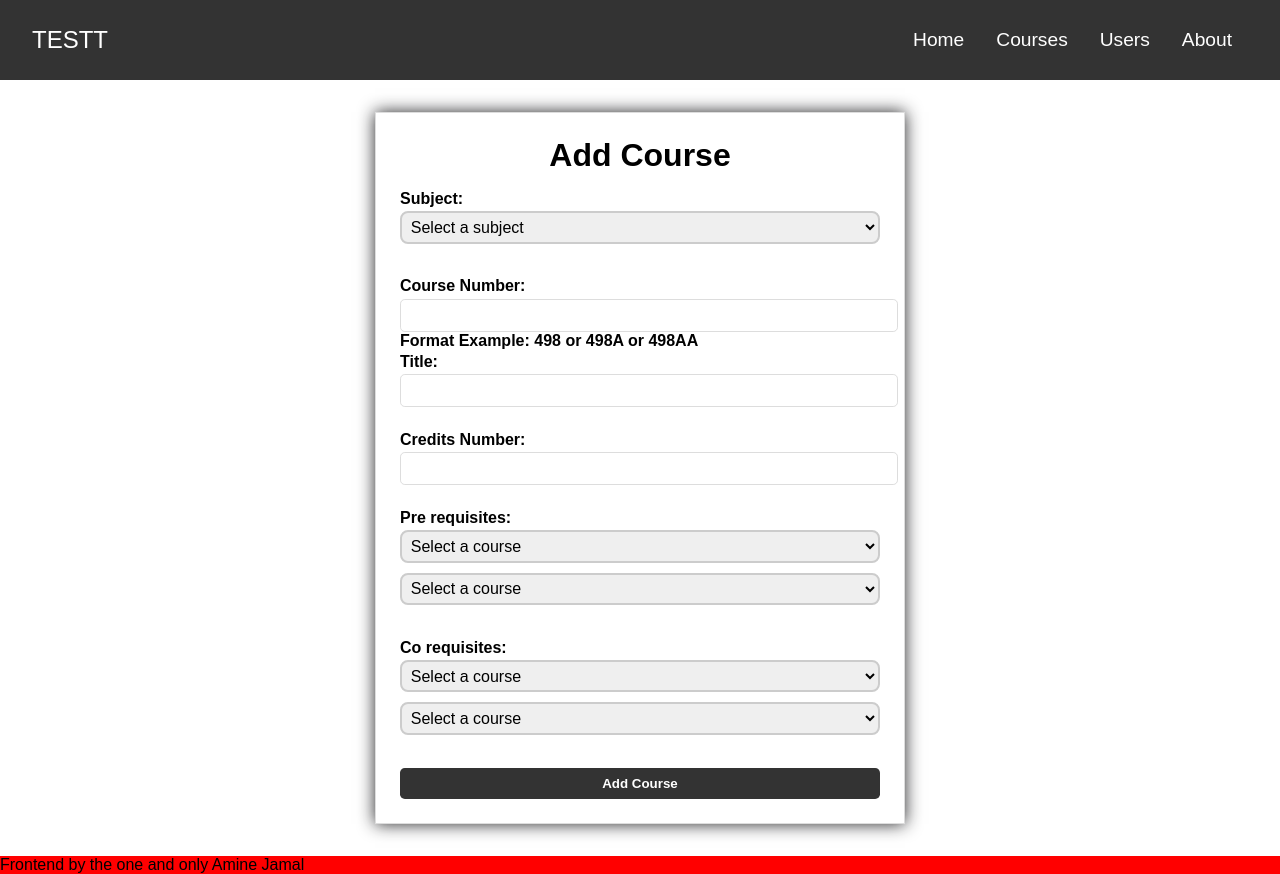
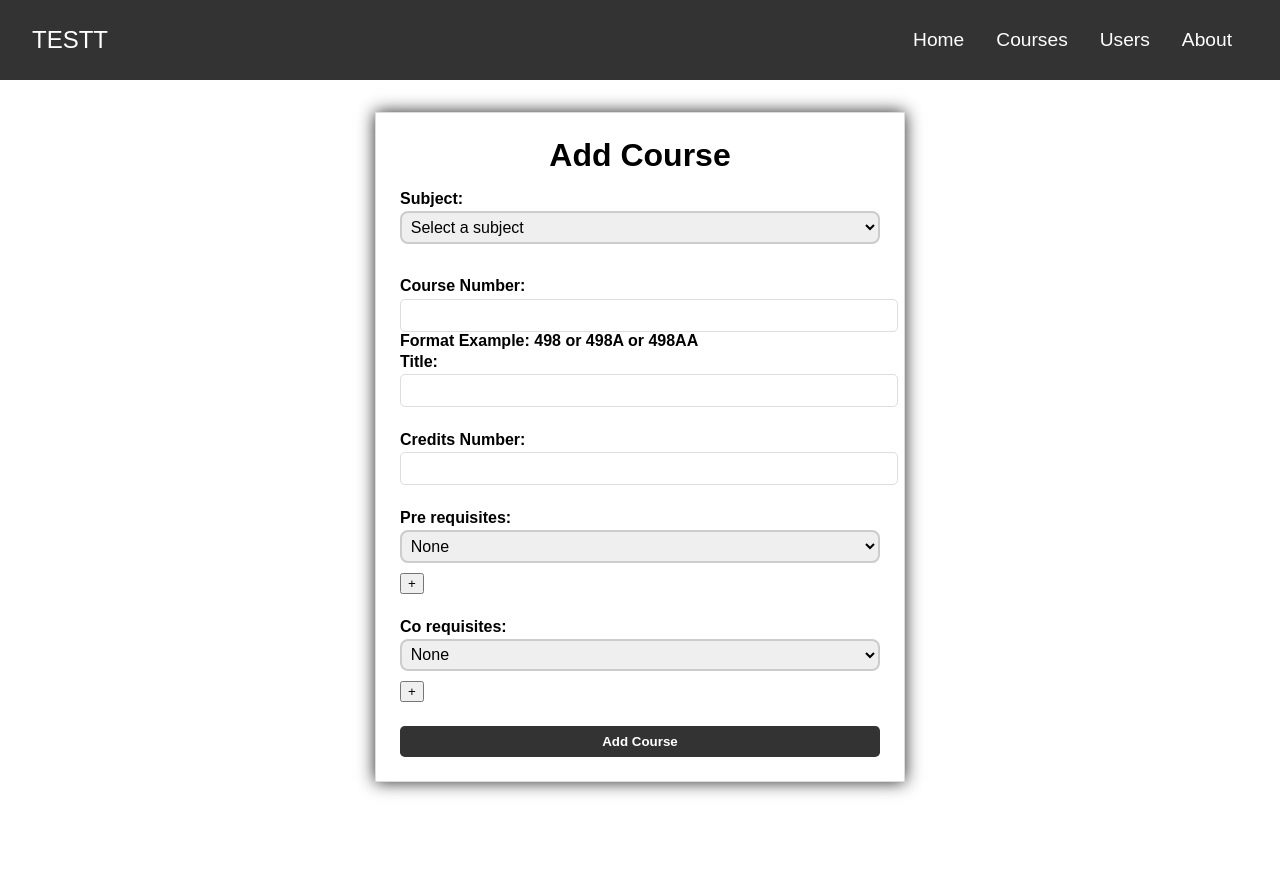
Before and after one commit to TouficAlRifaii/CapstoneProject, a React (Create React App) app in the folder frontend/: page /addcourse in a window 1280 px wide. After the commit the page ends 814 px from the top, so only its background shows below. Built offline with nearby package versions, Linux system fonts and the light colour scheme.

Commit message:
added the new dropdownlist now working on add doctors

```diff
--- a/frontend/src/CSS/Nav.css
+++ b/frontend/src/CSS/Nav.css
@@ -21,9 +21,11 @@ footer {
 
 .nav-links {
   display: flex;
-  justify-content: space-between;
+  justify-content: center;
   align-items: flex-end;
   list-style: none;
+}
+.nav-links li {
 }
 
 .nav-links li a {
@@ -31,6 +33,7 @@ footer {
   text-decoration: none;
   font-size: 1.2rem;
   padding: 0.5rem 1rem;
+  display: block;
 }
 
 .nav-links li a:hover {
--- a/frontend/src/Components/Courses/AddCourse.js
+++ b/frontend/src/Components/Courses/AddCourse.js
@@ -1,7 +1,7 @@
 import React, { useState } from "react";
-import DropListCourses from "./DropListCourses";
 import { Link, Navigate, useNavigate } from "react-router-dom";
 import DropListSubjects from "./DropListSubjects";
+import DropListCourses from "./DropListCourses";
 
 const AddCourse = ({ courses, setCourses }) => {
   const [subject, setSubject] = useState("");
@@ -11,6 +11,9 @@ const AddCourse = ({ courses, setCourses }) => {
 
   const [preReq1, setPreReq1] = useState("");
   const [preReq2, setPreReq2] = useState("");
+
+  const [preReqs, setPreReqs] = useState([""]);
+  const [coReqs, setCoReqs] = useState([""]);
 
   const [coReq1, setCoReq1] = useState("");
   const [coReq2, setCoReq2] = useState("");
@@ -33,9 +36,6 @@ const AddCourse = ({ courses, setCourses }) => {
       return; // Return early if any of the state variables are empty
     }
 
-    let preReq = [preReq1, preReq2];
-    let coReq = [coReq1, coReq2];
-
     event.preventDefault();
 
     const newCourse = {
@@ -44,8 +44,8 @@ const AddCourse = ({ courses, setCourses }) => {
       courseNumber,
       title,
       creditsNbr,
-      preReq: preReq.filter((pr) => pr !== ""), // Remove any empty strings from the preReq1 array
-      coReq: coReq.filter((cr) => cr !== ""),
+      preReq: preReqs.filter((pr) => pr !== ""), // Remove any empty strings from the preReq1 array
+      coReq: coReqs.filter((cr) => cr !== ""),
     };
     console.log(newCourse);
     setCourses([...courses, newCourse]);
@@ -100,30 +100,16 @@ const AddCourse = ({ courses, setCourses }) => {
       <div className="add-form-input">
         <label htmlFor="pre-req">Pre requisites:</label>
         <DropListCourses
-          currentCourse={subject + courseNumber}
-          elementCourse={preReq1}
-          setElementCourse={setPreReq1}
-          courses={courses}
-        />
-        <DropListCourses
-          currentCourse={subject + courseNumber}
-          elementCourse={preReq2}
-          setElementCourse={setPreReq2}
+          elementCourses={preReqs}
+          setElementCourses={setPreReqs}
           courses={courses}
         />
       </div>
       <div className="add-form-input">
         <label htmlFor="co-req">Co requisites:</label>
         <DropListCourses
-          currentCourse={subject + courseNumber}
-          elementCourse={coReq1}
-          setElementCourse={setCoReq1}
-          courses={courses}
-        />
-        <DropListCourses
-          currentCourse={subject + courseNumber}
-          elementCourse={coReq2}
-          setElementCourse={setCoReq2}
+          elementCourses={coReqs}
+          setElementCourses={setCoReqs}
           courses={courses}
         />
       </div>
--- a/frontend/src/Components/Courses/DropListCourses.js
+++ b/frontend/src/Components/Courses/DropListCourses.js
@@ -1,27 +1,38 @@
+import { useState } from "react";
 import "../../CSS/DropList.css";
 
-const DropListCourses = ({
-  currentCourse,
-  elementCourse,
-  setElementCourse,
-  courses,
-}) => {
+const DropListCourses = ({ elementCourses, setElementCourses, courses }) => {
+  const addCoursesList = () => {
+    setElementCourses([...elementCourses, ""]);
+  };
+
+  const handleChangeCourses = (indexCourses, newCourse) => {
+    const newCourses = [...elementCourses];
+    newCourses[indexCourses] = newCourse;
+    setElementCourses(newCourses);
+  };
+
   return (
+    <div>
+      <div>
+        {elementCourses.map((selectedCourse, index) => (
           <select
-      id="pre-req"
-      value={elementCourse}
-      onChange={(event) => setElementCourse(event.target.value)}
+            key={index}
+            value={selectedCourse}
+            onChange={(event) => handleChangeCourses(index, event.target.value)}
           >
-      <option value="">Select a course</option>
-      {courses.map(
-        (course) =>
-          currentCourse !== `${course.subject}${course.courseNumber}` && (
+            <option value="">None</option>
+
+            {courses.map((course) => (
               <option key={course.id} value={course.id}>
                 {`${course.subject} ${course.courseNumber}`}
               </option>
-          )
-      )}
+            ))}
           </select>
+        ))}
+        <button onClick={addCoursesList}>+</button>
+      </div>
+    </div>
   );
 };
 
--- a/frontend/src/Components/Courses/ListCourses.js
+++ b/frontend/src/Components/Courses/ListCourses.js
@@ -5,7 +5,7 @@ const ListCourses = ({ courses, setCourses }) => {
   const [searchResults, setSearchResults] = useState([]);
   const [search, setSearch] = useState("");
   const [currentPage, setCurrentPage] = useState(1);
-  const [itemsPerPage, setItemsPerPage] = useState(5);
+  const [itemsPerPage, setItemsPerPage] = useState(10);
 
   useEffect(() => {
     const filteredResults = courses.filter(
@@ -19,10 +19,8 @@ const ListCourses = ({ courses, setCourses }) => {
     setCurrentPage(1);
   }, [courses, search]);
 
-  const handleDeleteCourse = (courseNumber) => {
-    const coursesList = courses.filter(
-      (course) => course.courseNumber !== courseNumber
-    );
+  const handleDeleteCourse = (courseId) => {
+    const coursesList = courses.filter((course) => course.id !== courseId);
     setCourses(coursesList);
   };
 
@@ -49,7 +47,7 @@ const ListCourses = ({ courses, setCourses }) => {
         />
       </div>
 
-      <table className="list-table">
+      <table className="list-table courses">
         <thead>
           <tr>
             <th>Subject</th>
@@ -66,13 +64,13 @@ const ListCourses = ({ courses, setCourses }) => {
             <tr key={course} className="list-row">
               <td>{course.subject}</td>
               <td>{course.courseNumber}</td>
-              <td>{course.title}</td> display40 character perline
+              <td>{course.title}</td>
               <td>{course.creditsNbr}</td>
               <td>{course.preReq.join(" - ")}</td>
-              <td>{course.coReq}</td>
+              <td>{course.coReq.join(" - ")}</td>
               <td>
                 <button
-                  onClick={() => handleDeleteCourse(course.courseNumber)}
+                  onClick={() => handleDeleteCourse(course.id)}
                   className="delete-btn"
                 >
                   Delete
--- a/frontend/src/Components/Public/App.js
+++ b/frontend/src/Components/Public/App.js
@@ -8,6 +8,8 @@ import Footer from "./Footer";
 import Missing from "./Missing";
 import EditUser from "../Users/EditUser";
 import EditCourse from "../Courses/EditCourse";
+import RandomDropdownList from "../Courses/DropListCourses";
+
 import {
   Route,
   Routes,
@@ -17,7 +19,7 @@ import {
 import { useState, useEffect } from "react";
 import AddUser from "../Users/AddUser";
 import AddCourse from "../Courses/AddCourse";
-
+import Login from "./Login";
 function App() {
   const [users, setUsers] = useState([
     {
@@ -233,12 +235,48 @@ function App() {
       coReq: [],
     },
   ]);
+  const [doctors, setDoctors] = useState([
+    {
+      id: 1,
+      drName: "Sara",
+      courses: ["ENG 101", "ENG 205"],
+      title: "English Professor",
+      sessions: [
+        { days: "MWF", start: "10:00", end: "10:50" },
+        { days: "TR", start: "13:00", end: "13:50" },
+      ],
+    },
+    {
+      id: 2,
+      drName: "Ahmed",
+      courses: ["BIO 101", "BIO 245"],
+      title: "Biology Professor",
+      sessions: [
+        { days: "MWF", start: "11:00", end: "11:50" },
+        { days: "TR", start: "14:00", end: "14:50" },
+      ],
+    },
+    {
+      id: 3,
+      drName: "Fatima",
+      courses: ["PHI 101", "PHI 205"],
+      title: "Philosophy Professor",
+      sessions: [
+        { days: "MWF", start: "13:00", end: "13:50" },
+        { days: "TR", start: "09:00", end: "09:50" },
+      ],
+    },
+  ]);
 
   return (
     <div className="App">
       <Nav />
       <Routes>
         <Route exact path="/" element={<Home />} />
+        <Route exact path="login" element={<Login />} />
+
+        <Route exact path="testing" element={<RandomDropdownList />} />
+
         <Route
           exact
           path="adduser"
@@ -273,7 +311,6 @@ function App() {
         <Route path="about" element={<About />} />
         <Route path="*" element={<Missing />} />
       </Routes>
-      <Footer />
     </div>
   );
 }
--- /dev/null
+++ b/frontend/src/Components/Public/Login.js
@@ -0,0 +1,45 @@
+import React, { useState } from "react";
+
+const Login = () => {
+  const [username, setUsername] = useState("");
+  const [password, setPassword] = useState("");
+
+  const handleSubmit = (e) => {
+    e.preventDefault();
+    // code to handle login logic
+  };
+
+  return (
+    <form onSubmit={handleSubmit} className="add-form">
+      <h1 className="add-form-title">Login</h1>
+
+      <div className="add-form-input">
+        <label htmlFor="email">Username:</label>
+        <input
+          type="text"
+          id="username"
+          value={username}
+          onChange={(e) => setUsername(e.target.value)}
+          required
+          className="add-input-field"
+        />
+      </div>
+      <div className="add-form-input">
+        <label htmlFor="password">Password:</label>
+        <input
+          type="password"
+          id="password"
+          value={password}
+          onChange={(e) => setPassword(e.target.value)}
+          required
+          className="add-input-field"
+        />
+      </div>
+      <button type="submit" className="add-form-submit">
+        Login
+      </button>
+    </form>
+  );
+};
+
+export default Login;
--- a/frontend/src/Components/Users/AddUser.js
+++ b/frontend/src/Components/Users/AddUser.js
@@ -1,5 +1,5 @@
 import React, { useState, useEffect } from "react";
-import "../../CSS/AddForms.css"; // Import your CSS file for navbar styling
+import "../../CSS/Forms.css"; // Import your CSS file for navbar styling
 import {
   faCheck,
   faTimes,
```
Also changed, not shown: frontend/src/CSS/tables.css (+33 -13 lines), frontend/src/CSS/Forms.css (renamed from frontend/src/CSS/AddForms.css), frontend/src/Components/Doctors/Doctors.js (added). Lines whose indentation alone changed are shown as unchanged.
